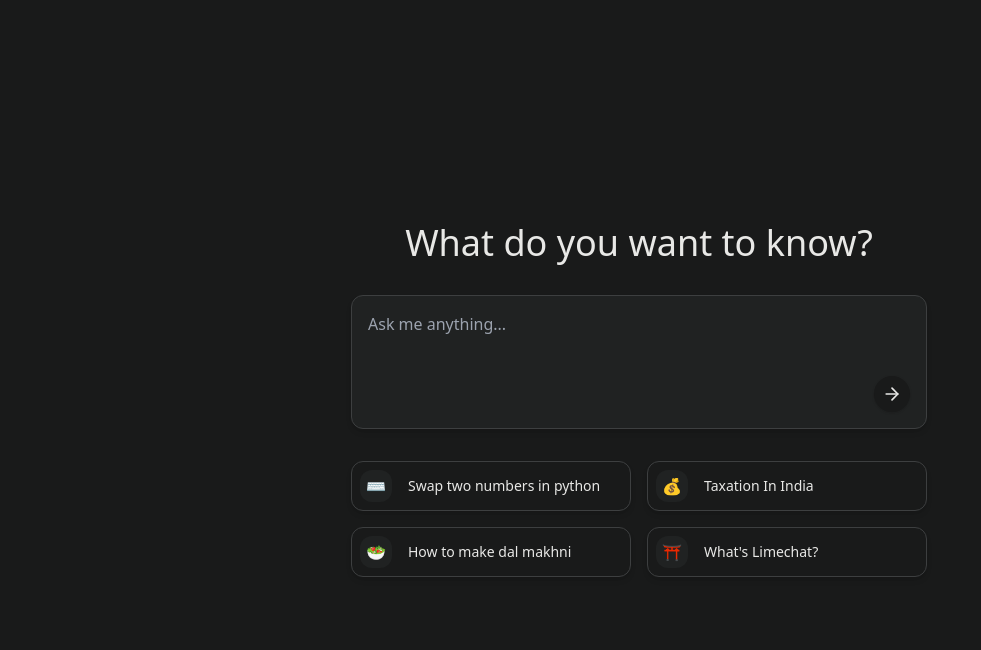
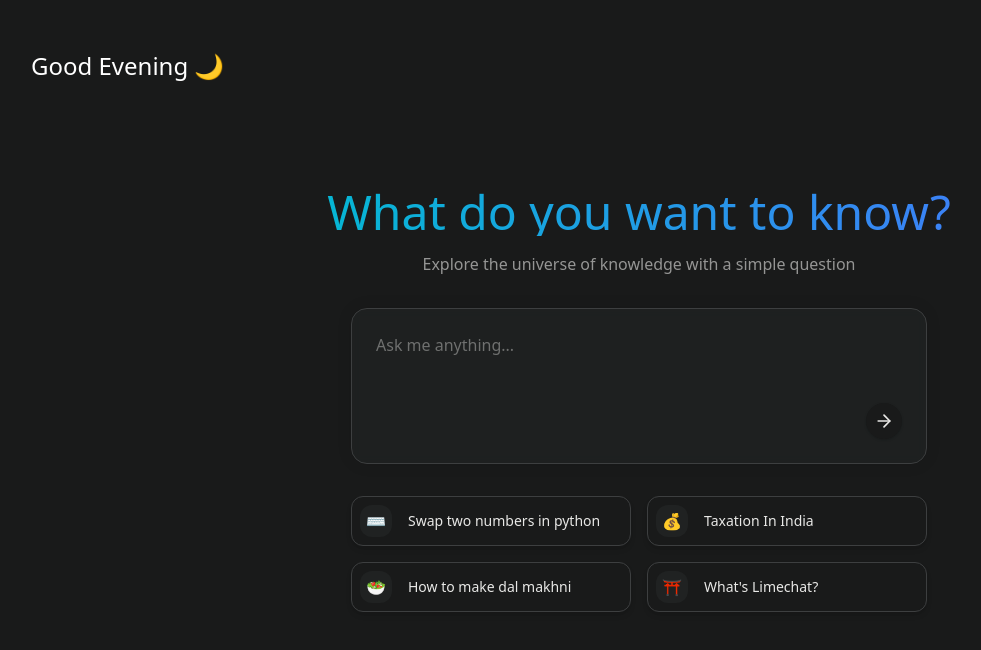
Before and after one commit to Theskyspace/curioquest.ai, a Next.js app: page / in a window 1280 px wide. Shown: the top 650 px of the page, without its empty margins (1-982 px from the left). Built offline with nearby package versions, Linux system fonts and the light colour scheme.

Commit message:
Update mainprompt.tsx
1) Added background shadow to the prompt box.
2) Changed the main heading color to make it more attractive.
3) Added a tagline below the main heading to give an idea about the app.
4) Added background shadow to the prompt box when the user clicks or hovers over it.

```diff
--- a/src/components/mainprompt.tsx
+++ b/src/components/mainprompt.tsx
@@ -8,8 +8,20 @@ import { toast } from 'sonner';
 export default function MainPrompt() {
   const [query, setQuery] = useState<string>('');
   const [loading, setLoading] = useState<boolean>(false);
+  const [greeting, setGreeting] = useState<string>('');
   const router = useRouter();
   const textAreaRef = useRef<HTMLTextAreaElement>(null);
+
+  useEffect(() => {
+    const hour = new Date().getHours();
+    if (hour >= 5 && hour < 12) {
+      setGreeting('Good Morning ☀️');
+    } else if (hour >= 12 && hour < 17) {
+      setGreeting('Good Afternoon 🌤️');
+    } else {
+      setGreeting('Good Evening 🌙');
+    }
+  }, []);
 
   const makeChatId = (query: string) => {
     const truncatedQuery = query.toLowerCase().replace(/\s/g, '-').substring(0, 100);
@@ -40,12 +52,28 @@ export default function MainPrompt() {
   };
 
   return (
-    <div className="flex flex-col items-center justify-center max-h-screen w-full p-4 sm:p-8 animate-fadeIn ">
-      <h1 className="text-4xl font-light text-text mb-8 text-center">What do you want to know?</h1>
-      <div className="relative w-full max-w-xl p-4 border bg-primary border-border rounded-xl shadow-md flex flex-col min-h-[100px]">
+    <div className="flex flex-col items-center justify-center min-h-screen w-full p-4 sm:p-8 animate-fadeIn bg-gradient-to-b from-background to-secondary/20 relative">
+      <h2 className="absolute
+        text-lg sm:text-xl md:text-2xl
+        font-light text-white
+        top-4 left-4
+        sm:top-6 sm:left-6
+        md:top-8 md:left-8
+        lg:top-8 lg:left-8">
+        {greeting}
+      </h2>
+      <h1 className="text-5xl font-light text-text mb-4 text-center bg-clip-text text-transparent bg-gradient-to-r from-cyan-500 to-blue-500">
+        What do you want to know?
+      </h1>
+      <p className="text-text/60 mb-8 text-center">Explore the universe of knowledge with a simple question</p>
+
+      <div className="relative w-full max-w-xl p-6 border bg-primary/80 border-border rounded-2xl
+        shadow-[0_0_15px_rgba(0,0,0,0.1)]
+        hover:shadow-[0_0_25px_rgba(6,182,212,0.10)]
+        backdrop-blur-sm transition-all duration-500">
         <textarea
           ref={textAreaRef}
-          className="w-full bg-transparent text-text rounded-lg resize-none focus:outline-none mb-4"
+          className="w-full bg-transparent text-text rounded-lg resize-none focus:outline-none mb-4 placeholder:text-text/40"
           value={query}
           onChange={(e) => setQuery(e.target.value)}
           placeholder="Ask me anything..."
```
